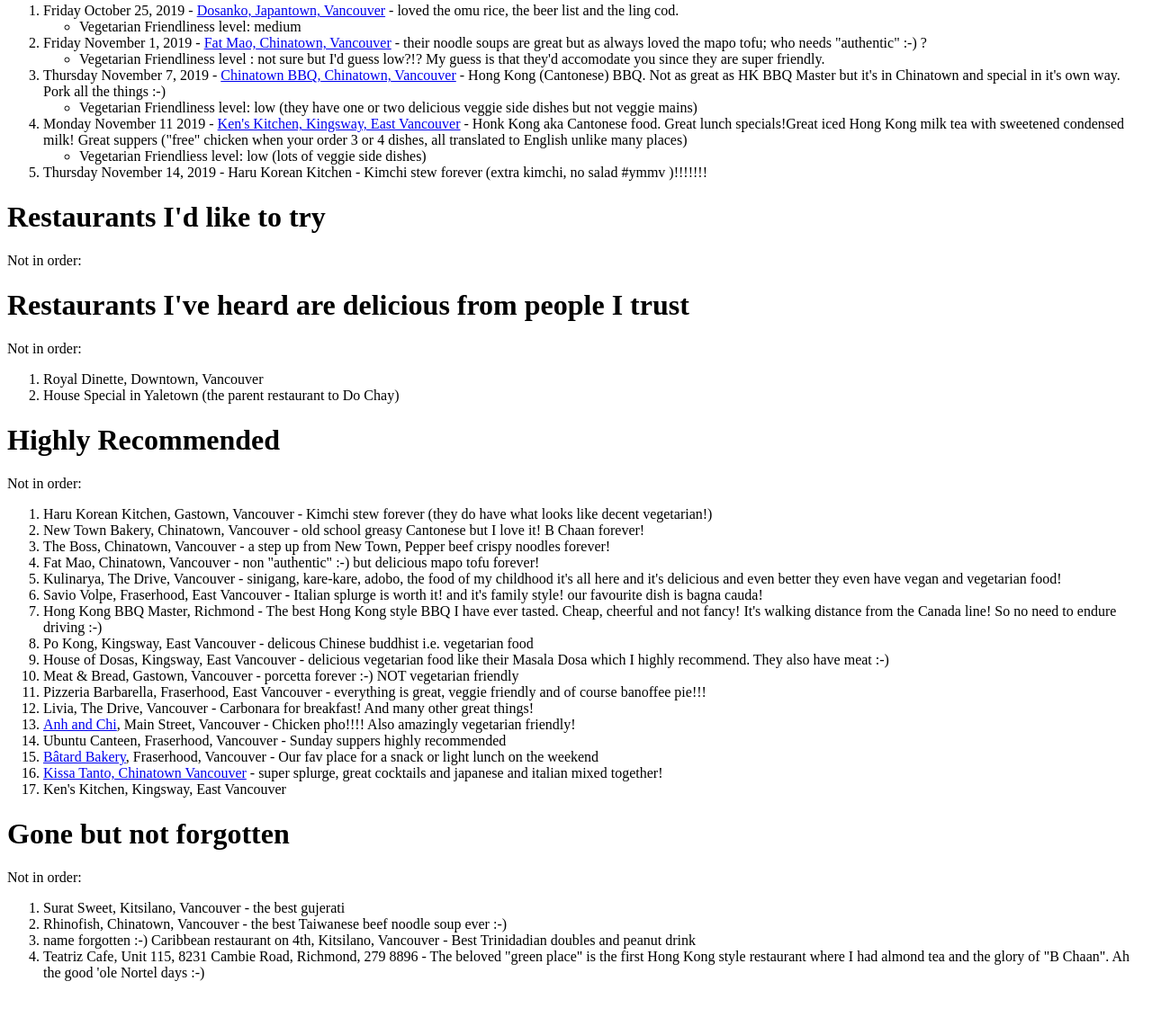
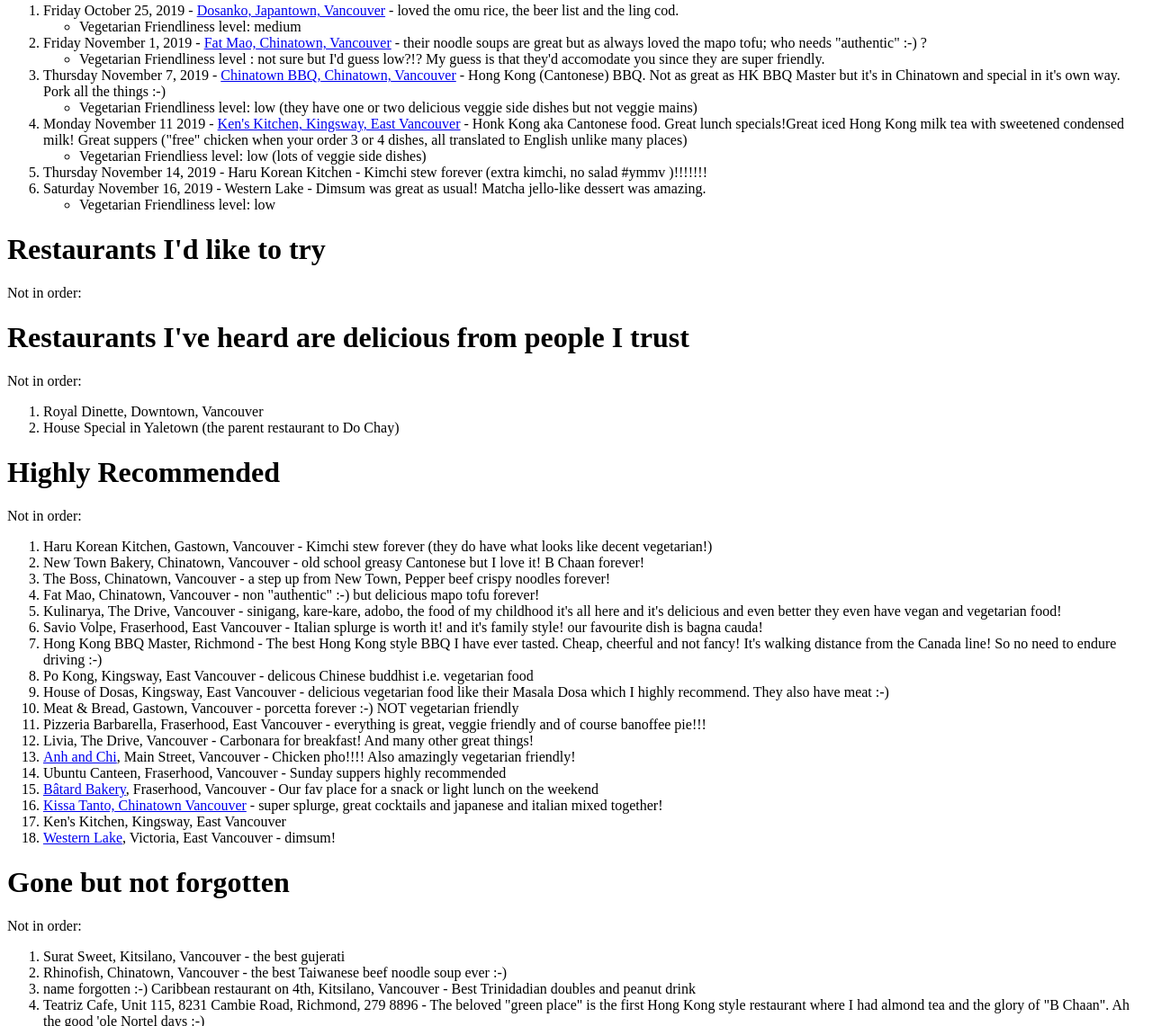
Before and after one commit to rtanglao/restaurant-11ty-fun, an Eleventy site: page src/reviews.md in a window 1280 px wide. Shown: the part 133-1274 px from the top of the page at 90% size. Before the commit the page ends 1240 px from the top, so only its background shows below. Built offline with nearby package versions, Linux system fonts and the light colour scheme; Eleventy itself is replaced by a stand-in of ours; files that its build step writes are made by us from their sources.

Commit message:
⛈🙅 Updated with Glitch not veggie friendly western lake

```diff
--- a/src/reviews.md
+++ b/src/reviews.md
@@ -24,6 +24,8 @@
    translated to English unlike many places)
    - Vegetarian Friendliess level: low (lots of veggie side dishes)
 1. Thursday November 14, 2019 - Haru Korean Kitchen - Kimchi stew forever (extra kimchi, no salad #ymmv )!!!!!!!
+1. Saturday November 16, 2019 - Western Lake - Dimsum was great as usual! Matcha jello-like dessert was amazing.
+   - Vegetarian Friendliness level: low
 
 # Restaurants I'd like to try
 
@@ -62,6 +64,7 @@
    weekend
 1. [Kissa Tanto, Chinatown Vancouver](http://www.kissatanto.com/) - super splurge, great cocktails and japanese and italian mixed together!
 1. Ken's Kitchen, Kingsway, East Vancouver
+1. [Western Lake](http://westernlake.ca/english/), Victoria, East Vancouver - dimsum!
 
 # Gone but not forgotten
 
```
